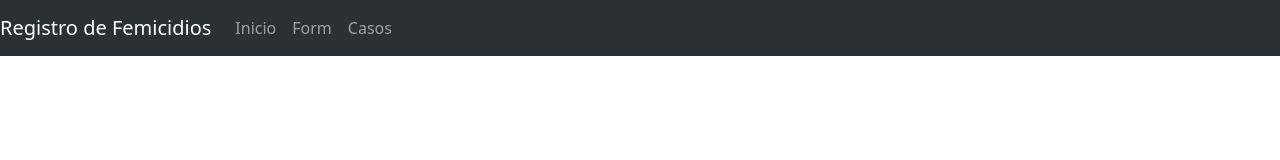
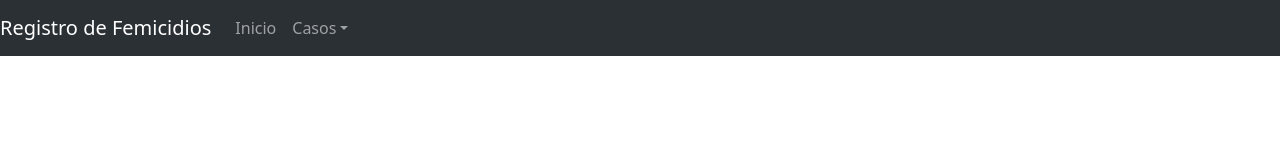
Before and after one commit to ahoraquesinosven/ui-data-form, a React (Vite) app: page / in a window 1280 px wide. Shown: the top 160 px of the page. Built offline with nearby package versions, Linux system fonts and the light colour scheme.

Commit message:
Correct caso dropdown list

```diff
--- a/src/Layout.tsx
+++ b/src/Layout.tsx
@@ -5,15 +5,18 @@ const Nav = () => {
     <nav className="navbar bg-body-tertiary navbar-expand-lg" data-bs-theme="dark">
       <div className="collapse navbar-collapse">
         <Link className="navbar-brand" href="/">Registro de Femicidios</Link>
-        <ul class="navbar-nav">
-          <li class="nav-item active">
-            <Link class="nav-link" to="/">Inicio</Link>
+        <ul className="navbar-nav">
+          <li className="nav-item active">
+            <Link className="nav-link" to="/">Inicio</Link>
           </li>
-          <li class="nav-item">
-            <Link class="nav-link" to="/form">Form</Link>
-          </li>
-          <li class="nav-item">
-            <Link class="nav-link" to="/cases">Casos</Link>
+          <li className="nav-item dropdown">
+            <a className="nav-link dropdown-toggle" href="#" id="navbarDropdown" role="button" data-toggle="dropdown" aria-haspopup="true" aria-expanded="false">
+              Casos
+            </a>
+            <div className="dropdown-menu" aria-labelledby="navbarDropdown">
+              <Link className="dropdown-item" to="/form">Agregar Caso</Link>
+              <Link className="dropdown-item" to="/cases">Ver Listado</Link>
+            </div>
           </li>
         </ul>
       </div>
--- a/src/main.tsx
+++ b/src/main.tsx
@@ -9,7 +9,16 @@ const router = createBrowserRouter([
     path: "/",
     element: <Layout />,
     errorElement: <ErrorPage />,
+  },{
+    path:"/form",
+    // element:<Form/>,
+    errorElement: <ErrorPage />,
   },
+  {
+    path:"/cases",
+    // element:<ListContainer/>,
+    errorElement: <ErrorPage />,
+  }
 ]);
 
 ReactDOM.createRoot(document.getElementById('root')!).render(
```
